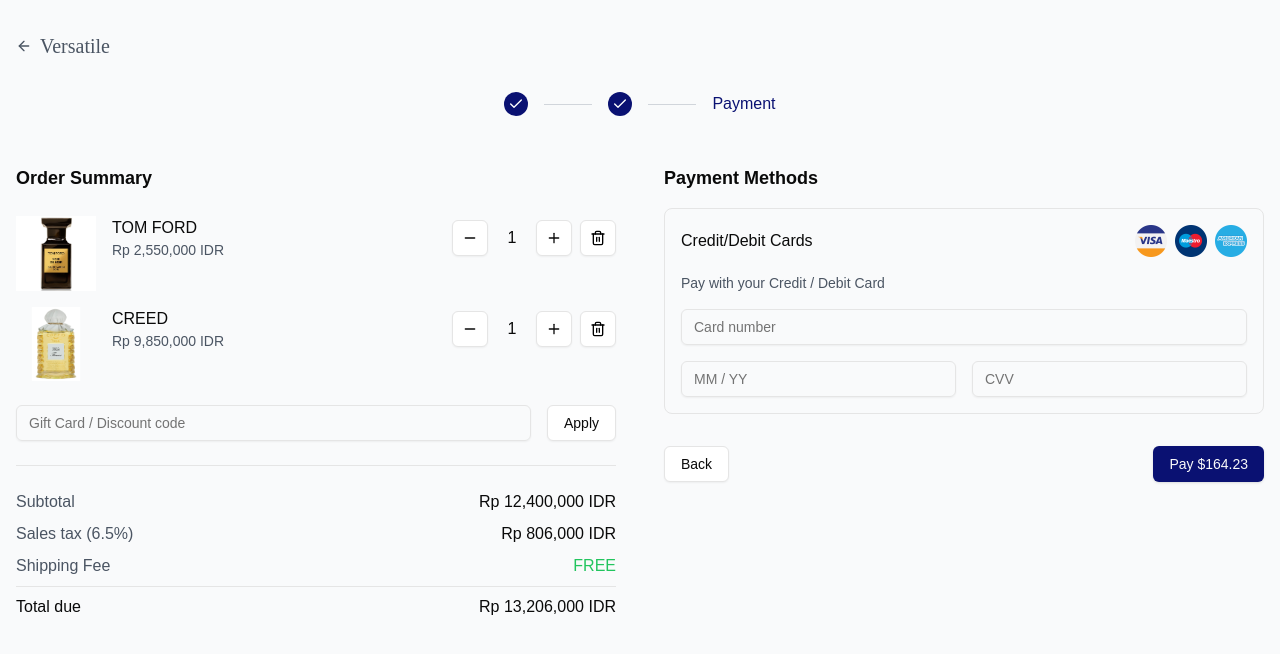
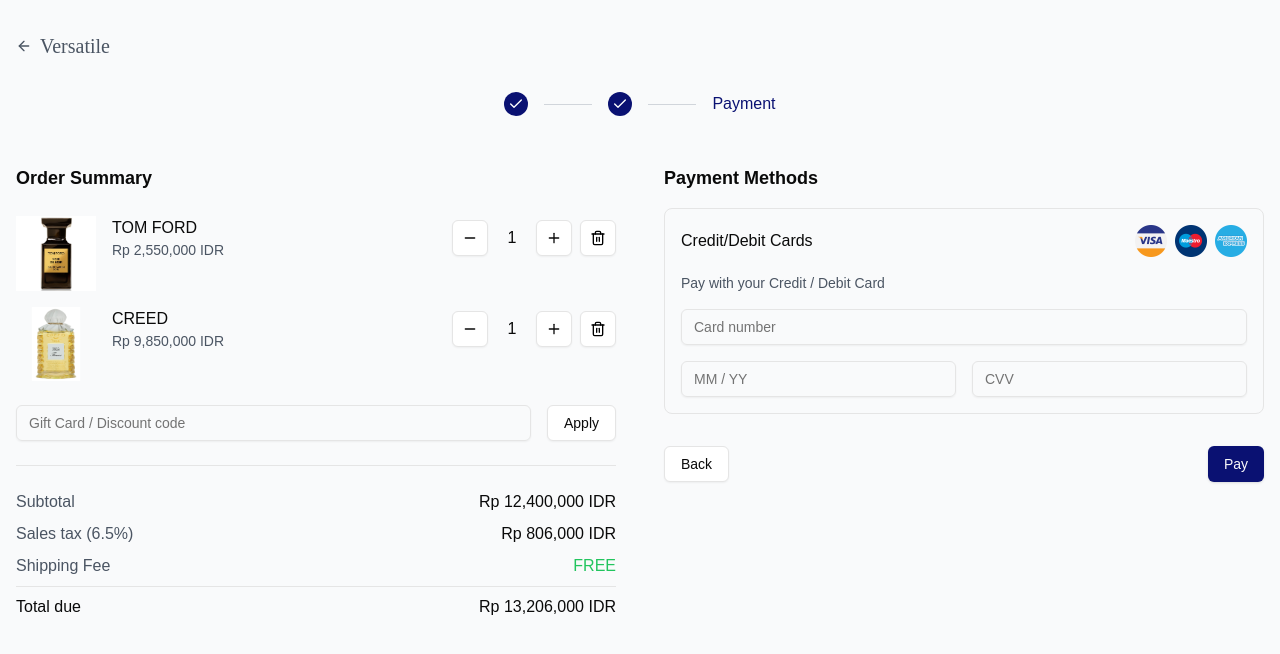
Before and after one commit to gagassurya19/project-ari-int, a Next.js app: page /checkout/payment in a window 1280 px wide. Shown: the top 654 px of the page. Built offline with nearby package versions, Linux system fonts and the light colour scheme; a web font is replaced by a local one.

Commit message:
take out title on signin signup & fix pay

```diff
--- a/app/checkout/payment/page.tsx
+++ b/app/checkout/payment/page.tsx
@@ -53,7 +53,7 @@
                 <Link href="/checkout/delivery">Back</Link>
               </Button>
               <Button asChild className="bg-[#0A1172] hover:bg-[#0A1172]/90">
-                <Link href="/checkout/success">Pay $164.23</Link>
+                <Link href="/checkout/success">Pay</Link>
               </Button>
             </div>
           </div>
--- a/app/sign-in/page.tsx
+++ b/app/sign-in/page.tsx
@@ -88,11 +88,11 @@
                     fill
                     className="object-cover"
                 />
-                <div className="absolute inset-0 bg-black/10 flex items-start justify-center pt-16">
+                {/* <div className="absolute inset-0 bg-black/10 flex items-start justify-center pt-16">
                     <h1 className="text-9xl font-croissant text-white">
                         Versatile
                     </h1>
-                </div>
+                </div> */}
             </div>
 
         </div>
--- a/app/sign-up/page.tsx
+++ b/app/sign-up/page.tsx
@@ -102,11 +102,11 @@
                     fill
                     className="object-cover"
                 />
-                <div className="absolute inset-0 bg-black/10 flex items-start justify-center pt-16">
+                {/* <div className="absolute inset-0 bg-black/10 flex items-start justify-center pt-16">
                     <h1 className="text-9xl font-croissant text-white">
                         Versatile
                     </h1>
-                </div>
+                </div> */}
             </div>
 
         </div>
```
